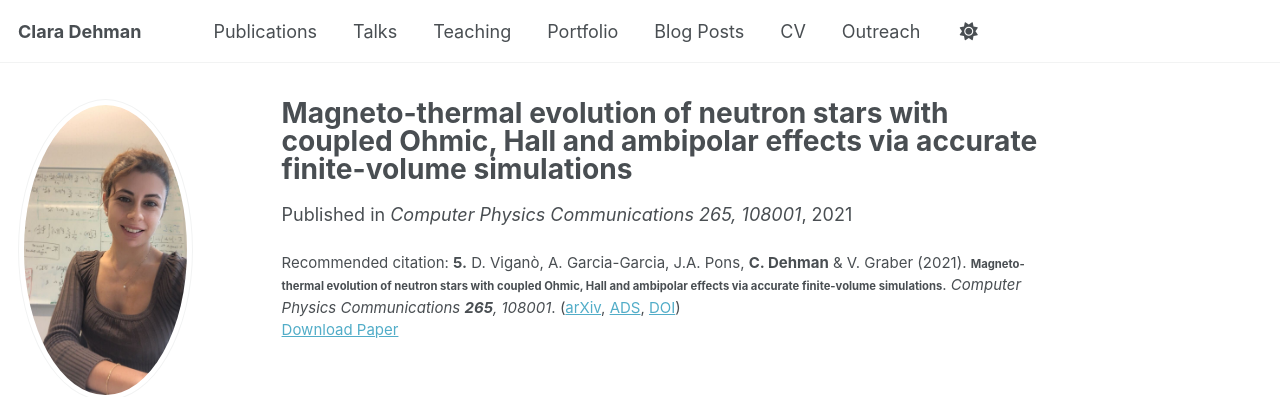
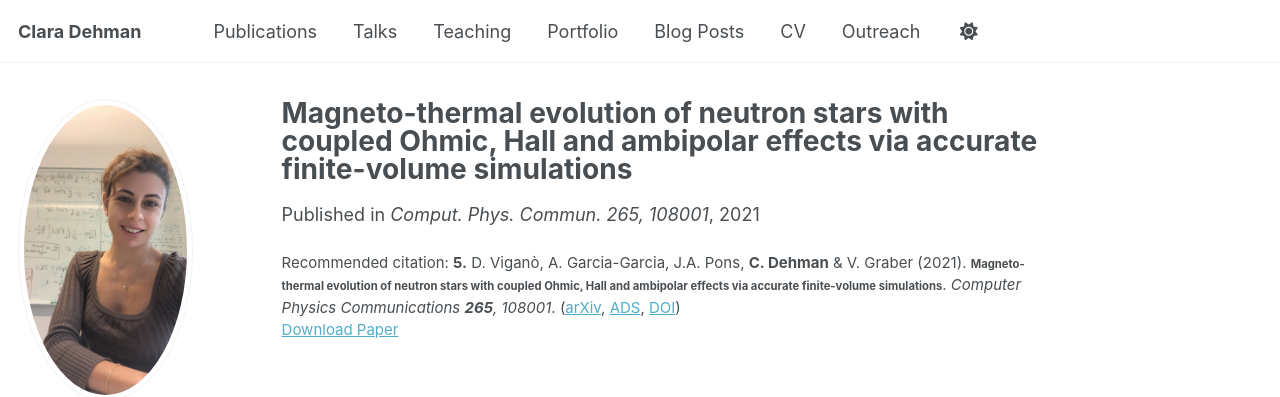
Before and after one commit to ClaraDehman/ClaraDehman.github.io, a Jekyll site: the page built from _publications/2021-07-01-magneto-thermal-2D.md, in a window 1280 px wide and 1026 px high. Shown: the top 397 px of the window. Built offline with Jekyll 4.4.1, drawn with Linux system fonts in a browser that asks for light colours; some web fonts are replaced.

Commit message:
Update the journal2021-07-01-magneto-thermal-2D.md

```diff
--- a/_publications/2021-07-01-magneto-thermal-2D.md
+++ b/_publications/2021-07-01-magneto-thermal-2D.md
@@ -5,7 +5,7 @@ category: published
 permalink: /publication/2021-magneto-thermal-fvm
 excerpt: 'A finite-volume code for simulating neutron star magnetic field evolution including Ohmic, Hall, and ambipolar effects.'
 date: 2021-07-01
-venue: 'Computer Physics Communications 265, 108001'
+venue: 'Comput. Phys. Commun. 265, 108001'
 paperurl: 'https://www.sciencedirect.com/science/article/pii/S0010465521001132'
 arxivurl: 'https://arxiv.org/abs/2104.08001'
 doi: 'https://doi.org/10.1016/j.cpc.2021.108001'
```
